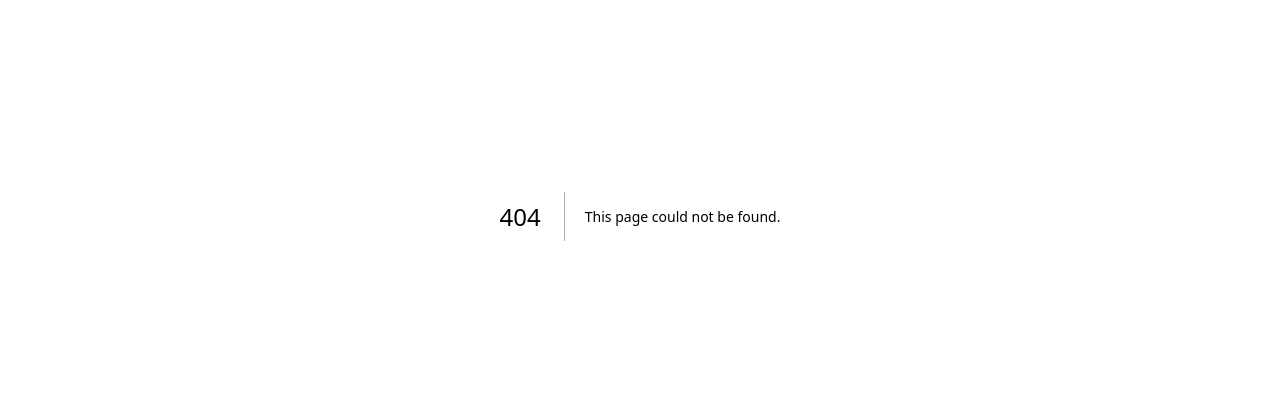
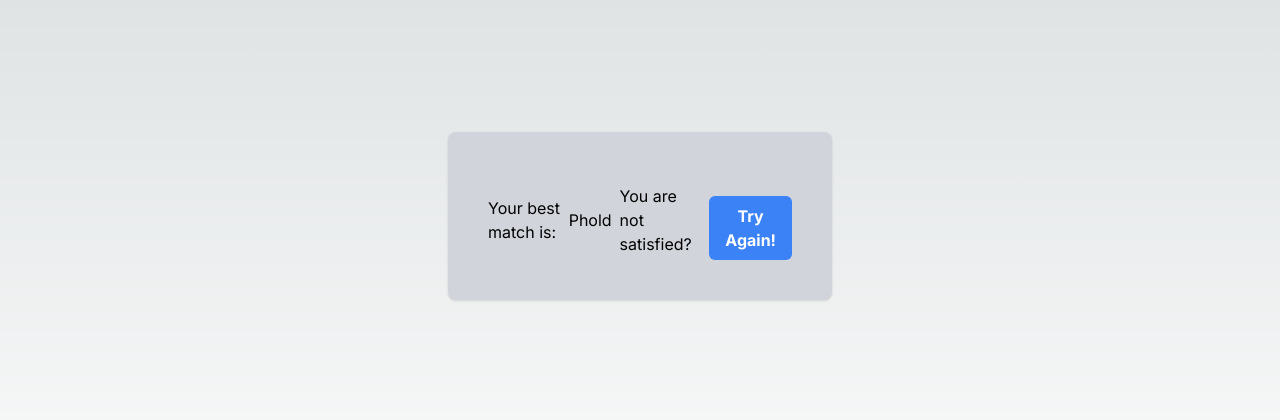
Before and after one commit to HACKYEAH-2023-QuantumState/Quick-Match, a Next.js app in the folder quick_sign/: page /results in a window 1280 px wide. Before the commit this address had no page. Shown: the part 184-604 px from the top of the page. Built offline with nearby package versions, Linux system fonts and the light colour scheme.

Commit message:
added results page

```diff
--- /dev/null
+++ b/quick_sign/app/results/page.tsx
@@ -0,0 +1,23 @@
+'use client'
+import React from 'react';
+import Link from 'next/link';
+
+const Result = () => {
+    return(
+        <div className="min-h-screen flex items-center justify-center bg-white-100">
+        <div className="bg-gray-300 rounded-lg shadow p-10 w-96 text-black">
+            <div className="flex items-center space-x-2 mt-2">
+                <h2>Your best match is:</h2>
+                <h1 className='size-100'>Phold</h1>
+                <p>You are not satisfied?</p>
+                <Link href="/panel" passHref>
+                <button className="mt-4 bg-blue-500 hover:bg-blue-600 text-white font-bold py-2 px-4 rounded-md">Try Again!</button>
+                </Link>
+            </div>
+        </div>
+    </div>
+    )
+
+};
+
+export default Result;
```
